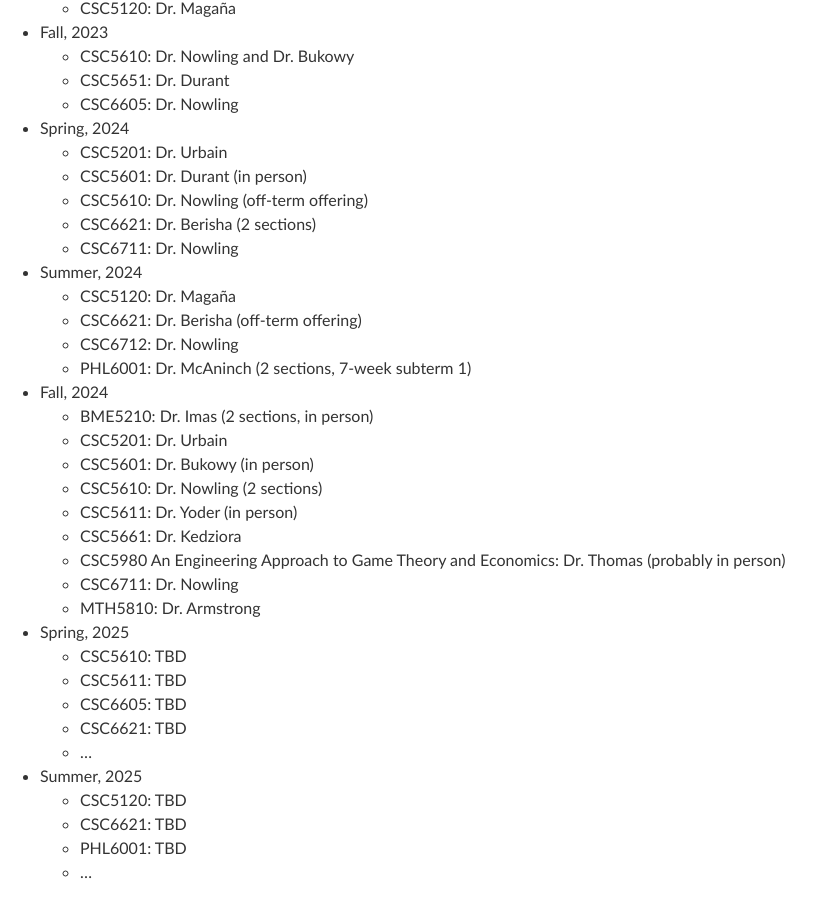
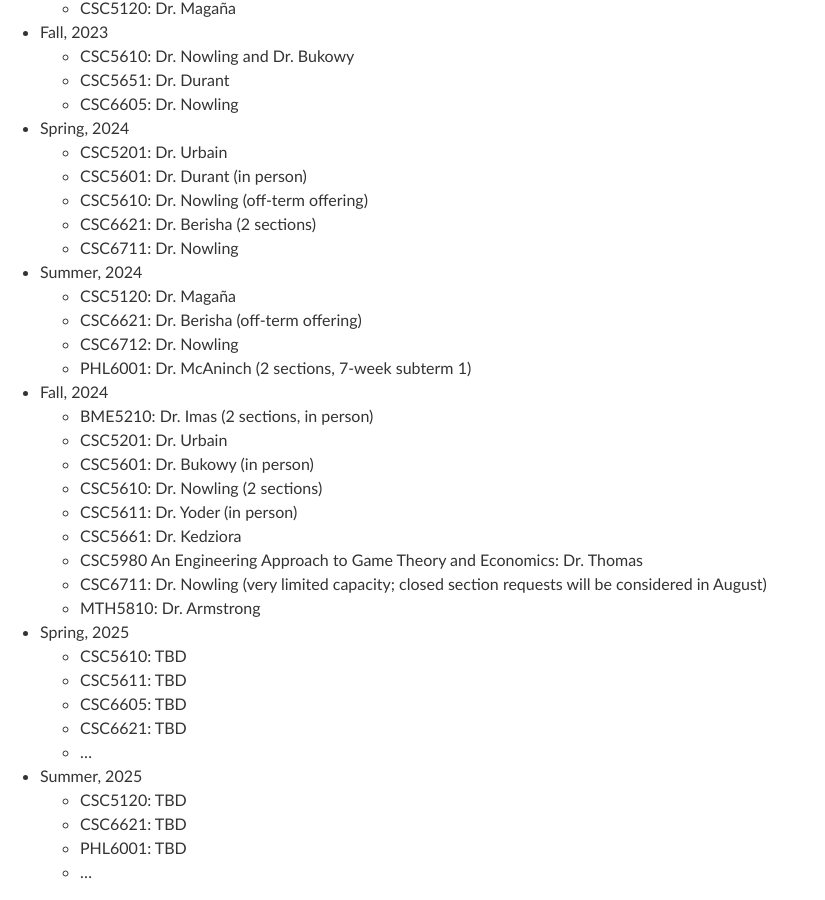
Before and after one commit to edurant/edurant.github.io, a Jekyll site: the page built from advising/msml.md, in a window 1280 px wide and 900 px high, scrolled down 7249 px. Shown: the whole window, without its empty margins (0-825 px from the left). Built offline with Jekyll 4.4.1, drawn with Linux system fonts in a browser that asks for light colours; our own code applies the rules of GitHub Pages for plain Markdown files.

Commit message:
MSML fall class updates

```diff
--- a/advising/msml.md
+++ b/advising/msml.md
@@ -274,8 +274,8 @@ CSC6999 | Elective | Computer Science Independent Study | varies
   * CSC5610: Dr. Nowling (2 sections)
   * CSC5611: Dr. Yoder (in person)
   * CSC5661: Dr. Kedziora
-  * CSC5980 An Engineering Approach to Game Theory and Economics: Dr. Thomas (probably in person)
-  * CSC6711: Dr. Nowling
+  * CSC5980 An Engineering Approach to Game Theory and Economics: Dr. Thomas
+  * CSC6711: Dr. Nowling (very limited capacity; closed section requests will be considered in August)
   * MTH5810: Dr. Armstrong
 * Spring, 2025
   * CSC5610: TBD
```
